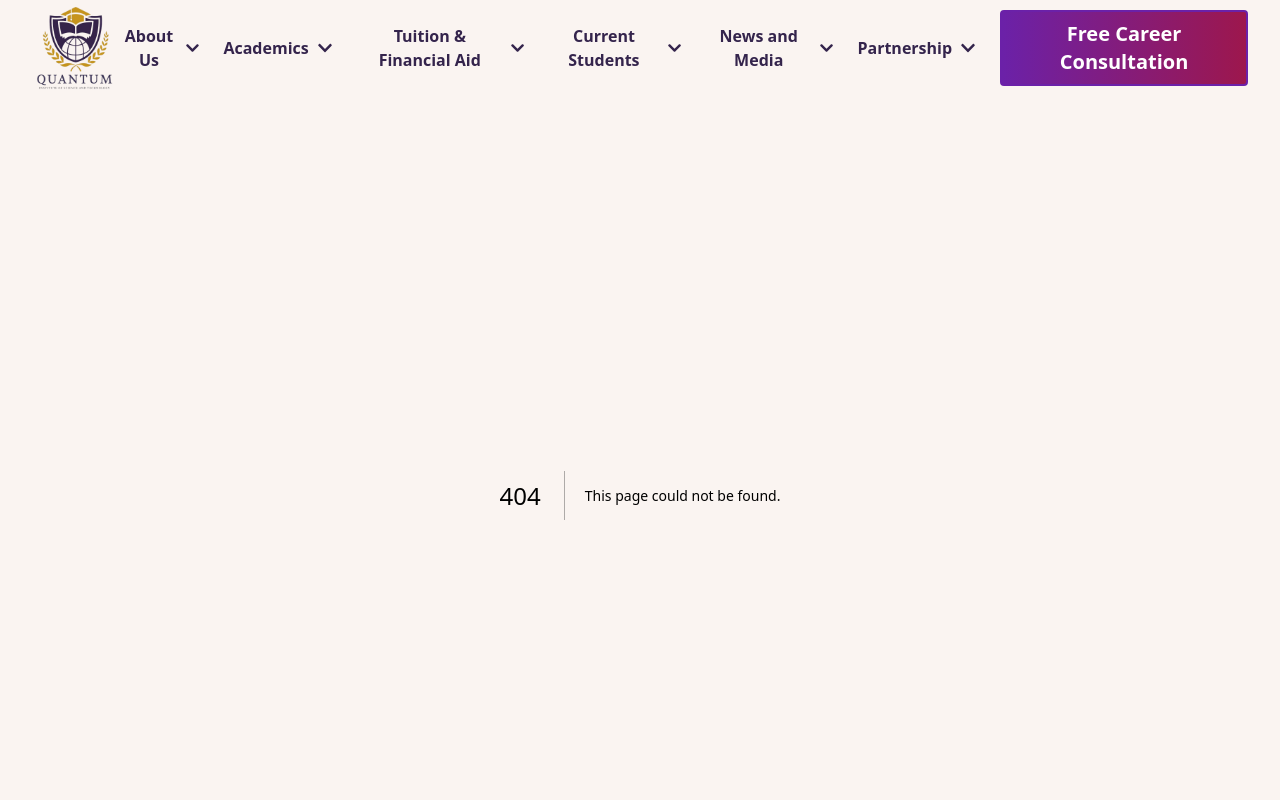
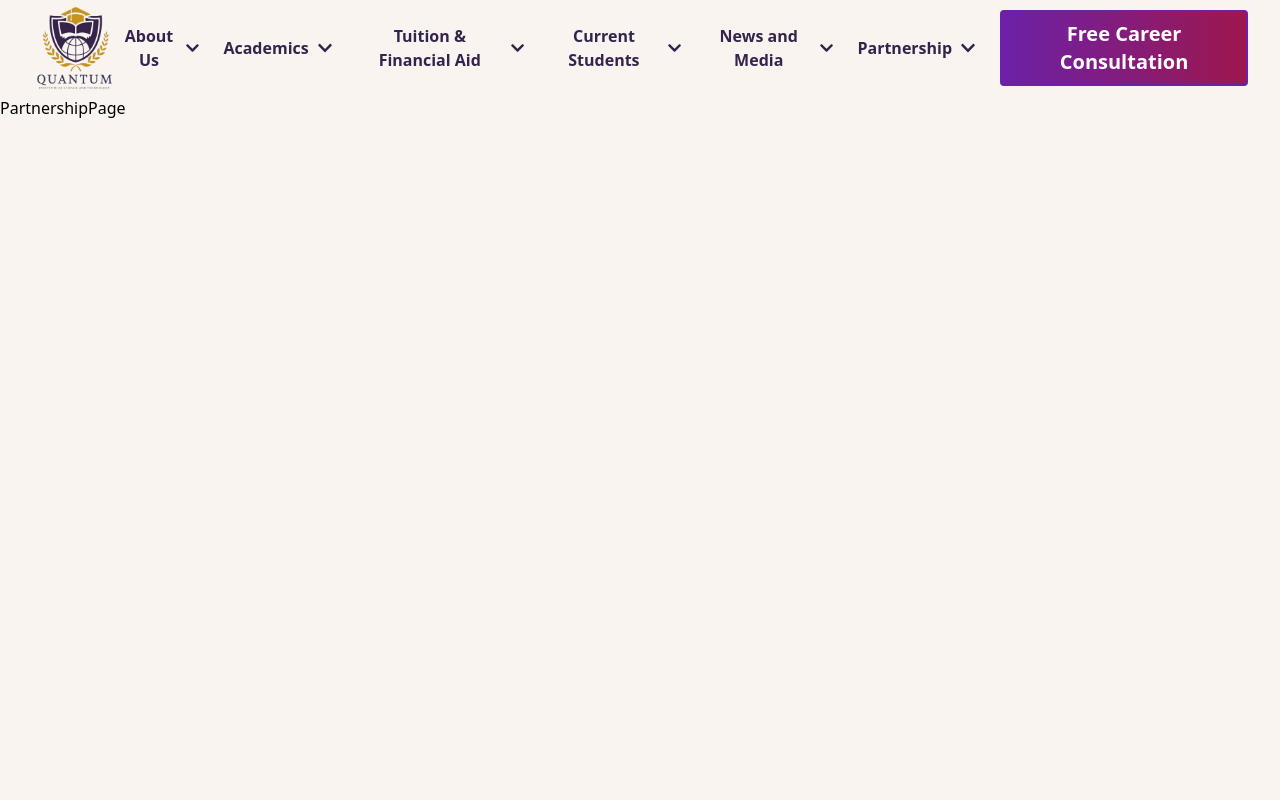
Before and after one commit to shejanNizam/quantum-education, a Next.js app: page /partnership/hire-our-grads in a window 1280 px wide. Before the commit this address had no page. Shown: the top 800 px of the page. Built offline with nearby package versions, Linux system fonts and the light colour scheme.

Commit message:
create partnership page

```diff
--- /dev/null
+++ b/src/app/partnership/hire-our-grads/page.jsx
@@ -0,0 +1,7 @@
+export default function PartnershipPage() {
+  return (
+    <>
+      <h3 className="min-h-screen">PartnershipPage</h3>
+    </>
+  );
+}
--- a/src/components/Navbar.js
+++ b/src/components/Navbar.js
@@ -150,7 +150,7 @@ export default function Navbar() {
 
   useEffect(() => {
     const handleScroll = () => {
-      if (window.scrollY > 50) {
+      if (window.scrollY > 100) {
         setIsScrolled(true);
       } else {
         setIsScrolled(false);
```
